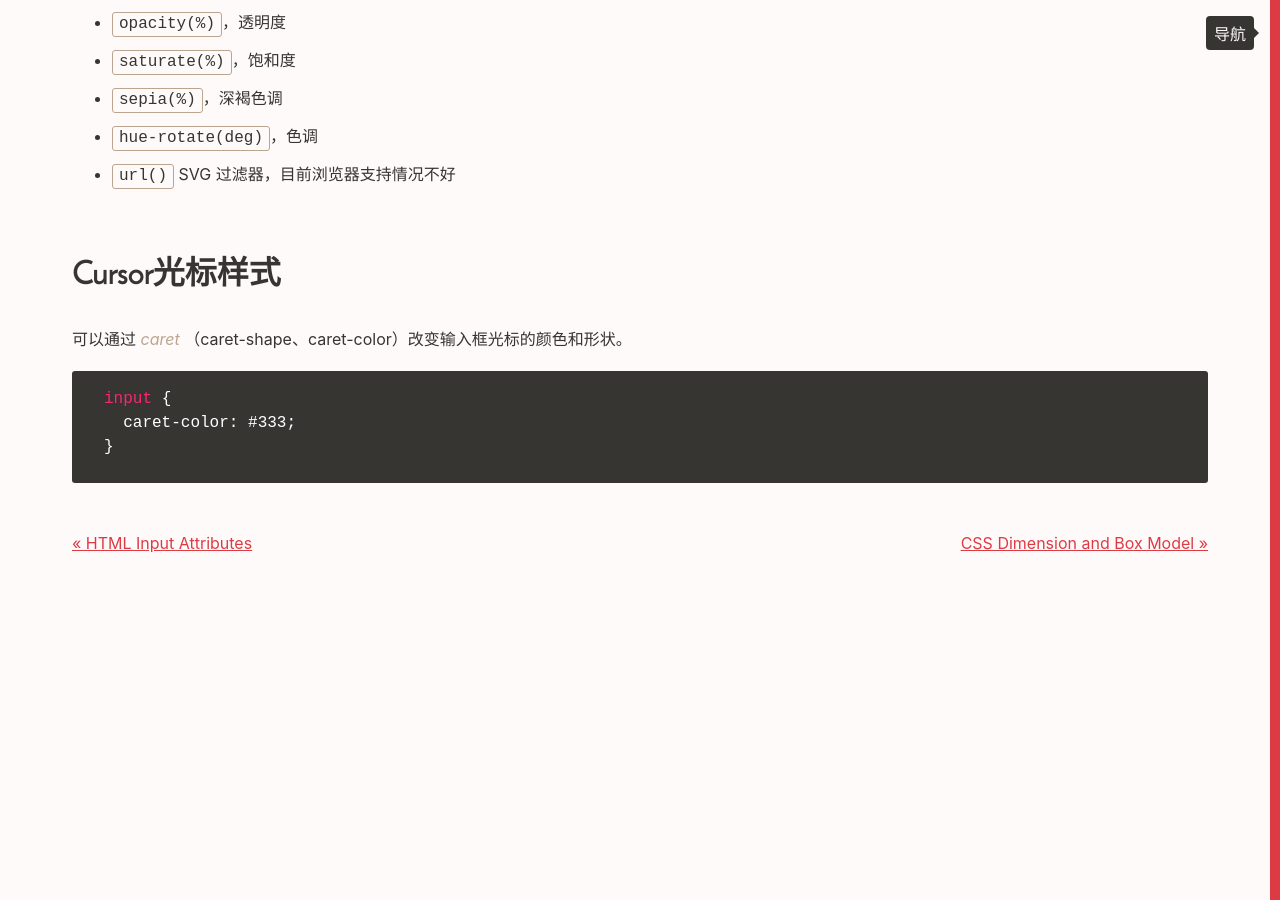
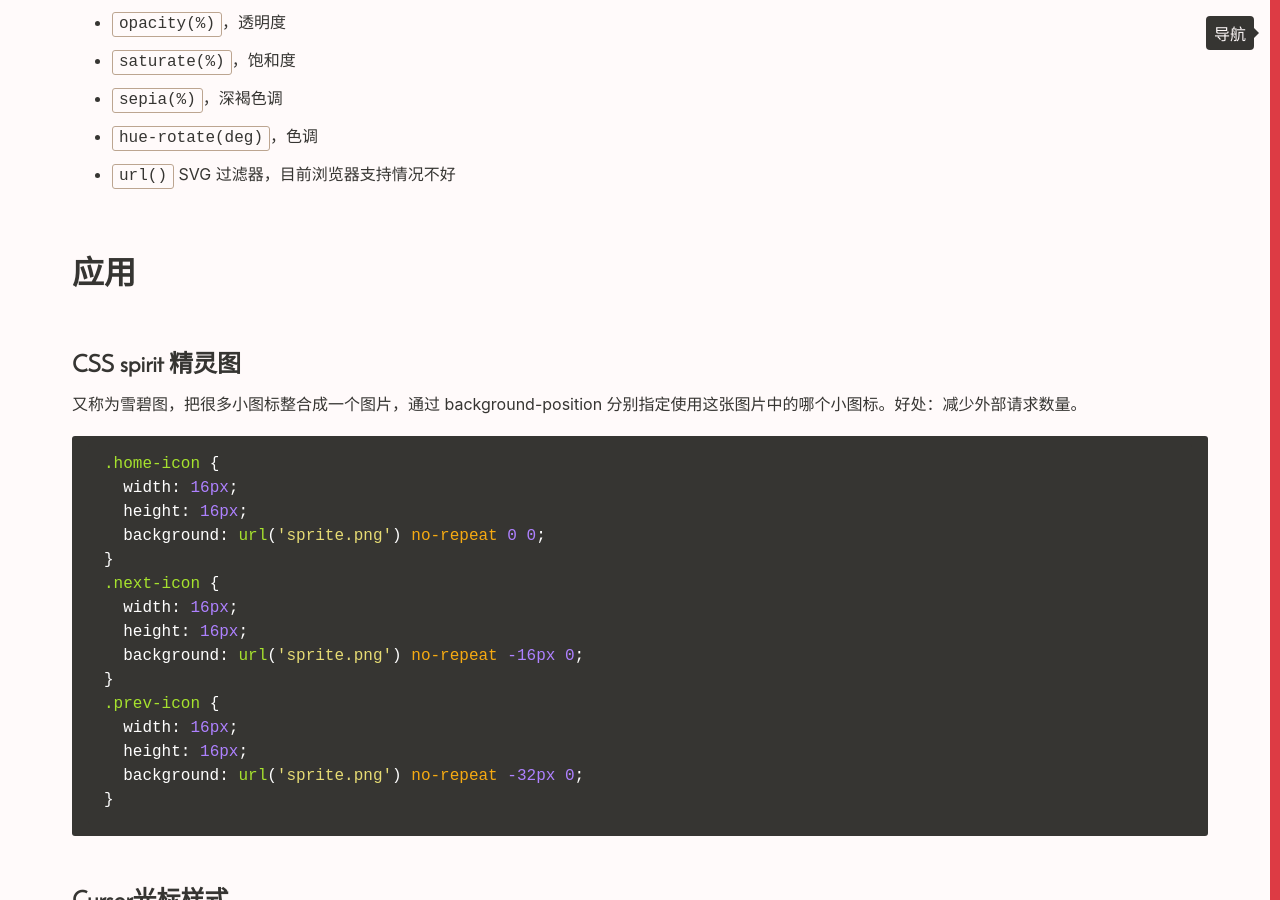
Before and after one commit to Vivi-wu/dive-into-web, a Jekyll site: the page built from _posts/2014-04-25-CSS-Colors-and-Backgrounds.markdown, in a window 1280 px wide and 900 px high, scrolled down 4274 px. Built offline with Jekyll 4.4.1, drawn with Linux system fonts in a browser that asks for light colours.

Commit message:
mod 更新CSS相关博文

````diff
--- a/_posts/2014-04-13-HTML-Links.markdown
+++ b/_posts/2014-04-13-HTML-Links.markdown
@@ -28,7 +28,7 @@ The HTML `<a>` tag defines a hyperlink that you can click on to jump to another
 
 + An <span style="color:blue;text-decoration:underline;">unvisited</span> link is underlined and blue 未访问的链接，下划线，蓝色
 + A <span style="color:purple;text-decoration:underline;">visited</span> link is underlined and purple 已访问过的链接，下划线，紫色
-+ An <span style="color:red;text-decoration:underline;">active</span> link is underlined and red 活跃的链接（mouseover时），下划线，红色
++ An <span style="color:red;text-decoration:underline;">active</span> link is underlined and red 链接按下去不松开时，下划线，红色
 
 ### The _href_ Attribute
 
--- a/_posts/2014-04-25-CSS-Colors-and-Backgrounds.markdown
+++ b/_posts/2014-04-25-CSS-Colors-and-Backgrounds.markdown
@@ -164,7 +164,31 @@ _filter_ 属性给元素应用**一个或多个** graphical 效果，如：模
 + `hue-rotate(deg)`，色调
 + `url()` SVG 过滤器，目前浏览器支持情况不好
 
-## Cursor光标样式
+## 应用
+
+### CSS spirit 精灵图
+
+又称为雪碧图，把很多小图标整合成一个图片，通过 background-position 分别指定使用这张图片中的哪个小图标。好处：减少外部请求数量。
+
+```css
+.home-icon {
+  width: 16px;
+  height: 16px;
+  background: url('sprite.png') no-repeat 0 0;
+}
+.next-icon {
+  width: 16px;
+  height: 16px;
+  background: url('sprite.png') no-repeat -16px 0;
+}
+.prev-icon {
+  width: 16px;
+  height: 16px;
+  background: url('sprite.png') no-repeat -32px 0;
+}
+```
+
+### Cursor光标样式
 
 可以通过 _caret_ （caret-shape、caret-color）改变输入框光标的颜色和形状。
 
--- a/_posts/2016-01-21-CSS-fonts.markdown
+++ b/_posts/2016-01-21-CSS-fonts.markdown
@@ -48,7 +48,7 @@ _font-style_ 属性有 3 种值：
 
 + `normal` 正常显示
 + `italic` 斜体
-+ `oblique` 倾斜, oblique is very similar to italic, but less supported
++ `oblique` 常规字体的倾斜版。oblique is very similar to italic, but less supported
 
 斜体（italic）是一种简单的字体风格，对每个字母的结构有一些小改动，来反映变化的外观。与此不同，倾斜（oblique）文本则是正常竖直文本的倾斜版本。通常情况下，italic 和 oblique 文本在 web 浏览器中看上去完全一样。
 
@@ -99,7 +99,7 @@ _font-weight_ 用来设定字体的粗细，取值：
 
 ## Font variant
 
-_font-variant_ 属性用来设定文本是否以 small-caps 字体输出
+_font-variant_ 属性用来设定文本是否以 small-caps 小型大写字体输出：
 
 + `normal` 默认值
 + `small-caps`
````
Also changed, not shown: _posts/2014-04-02-CSS-Basic.markdown (+11 -11 lines), _posts/2014-04-26-CSS-Links-Lists-and-Tables.markdown (+5 -5 lines).
